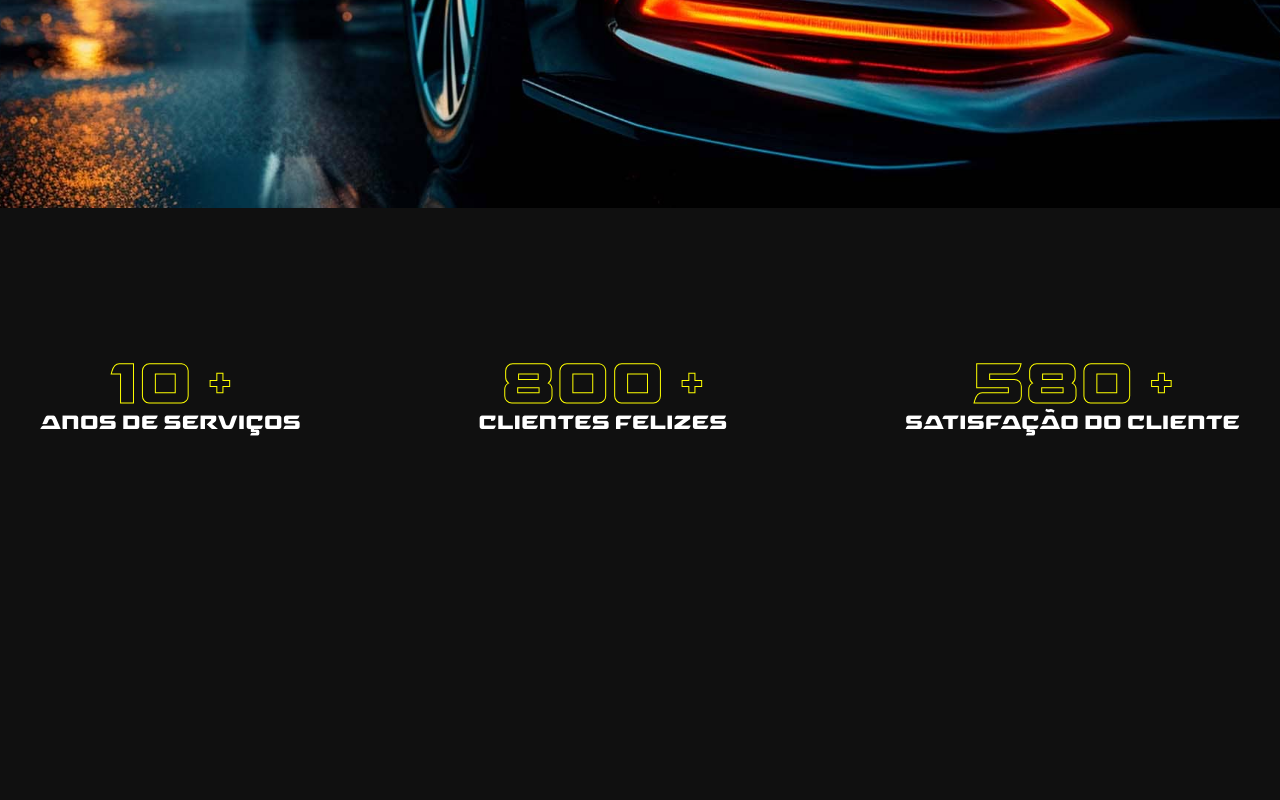
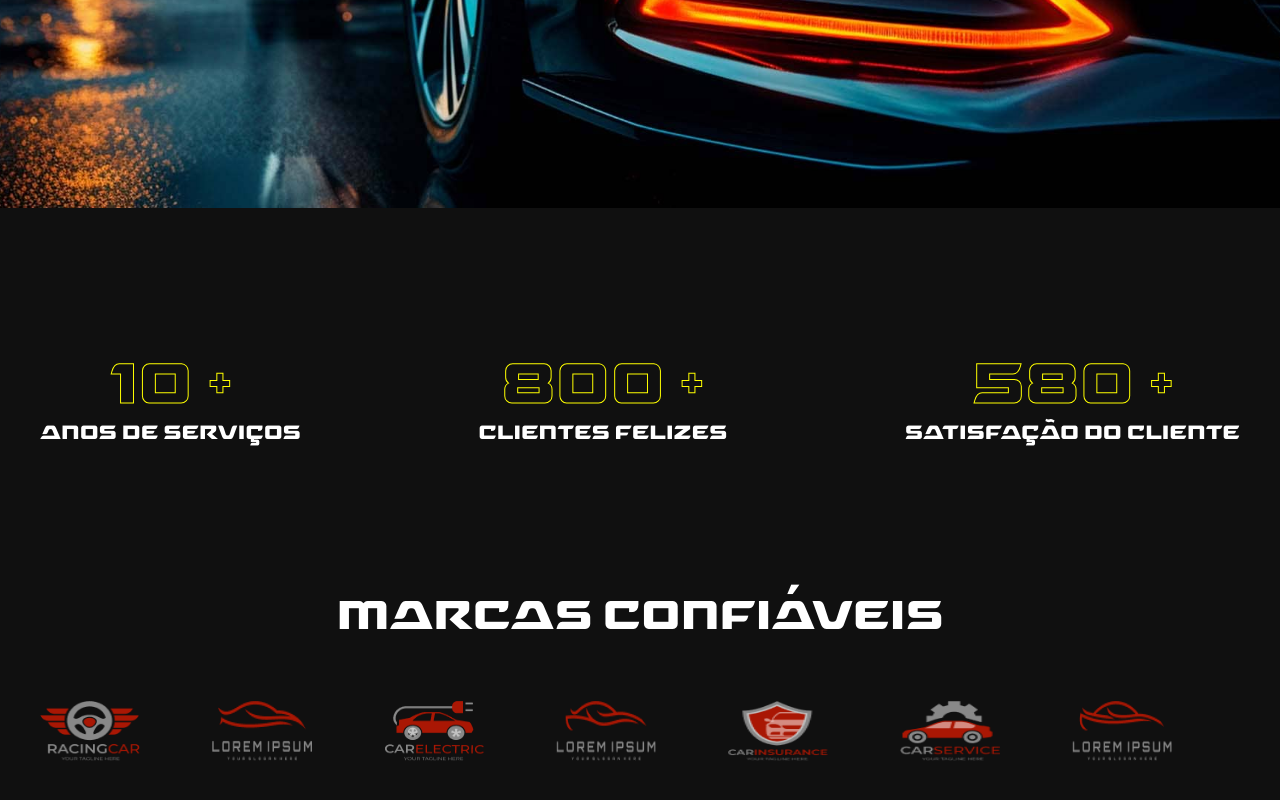
Before and after one commit to guilherme-rodrigues-francisco/kioficina, a plain HTML site: page index.html in a window 1280 px wide. Shown: the part 3357-4157 px from the top of the page. Before the commit the page ends 3940 px from the top, so only its background shows below. Drawn offline with nearby package versions, Linux system fonts and the light colour scheme; files whose address does not match are found by name.

Commit message:
implementa seção de marcas

```diff
--- a/css/style.css
+++ b/css/style.css
@@ -585,6 +585,7 @@ p {
   font-size: 3.5em;
   color: var(--white-color);
   text-align: center;
+  margin-bottom: 10px;
   color: transparent;
   -webkit-text-stroke: 1px #ffff00;
 }
@@ -592,5 +593,18 @@ p {
 .number__item p {
   font-family: var(--font-title);
   font-size: 1.2em;
+}
 
+.autobrands h3 {
+  font-family: var(--font-title);
+  font-size: 2.5em;
+  line-height: 48px;
+  text-align: center;
+  margin-bottom: 60px;
 }
+
+.autobrands__slide img {
+  height: 60px;
+  max-width: 100px;
+  align-items: center;
+}
--- a/index.html
+++ b/index.html
@@ -287,6 +287,31 @@
 
         <div class="spacing"></div>
 
+        <section class="autobrands">
+            <div class="container">
+                <h3>Marcas Confiáveis</h3>
+                <div class="autobrands__slide">
+                    <img src="/img/trusted-client_1.png" alt="...">
+                    <img src="/img/trusted-client_2.png" alt="...">
+                    <img src="/img/trusted-client_3.png" alt="...">
+                    <img src="/img/trusted-client_4.png" alt="...">
+                    <img src="/img/trusted-client_5.png" alt="...">
+                    <img src="/img/trusted-client_6.png" alt="...">
+                    <img src="/img/trusted-client_7.png" alt="...">
+                    <img src="/img/trusted-client_1.png" alt="...">
+                    <img src="/img/trusted-client_2.png" alt="...">
+                    <img src="/img/trusted-client_3.png" alt="...">
+                    <img src="/img/trusted-client_4.png" alt="...">
+                    <img src="/img/trusted-client_5.png" alt="...">
+                    <img src="/img/trusted-client_6.png" alt="...">
+                    <img src="/img/trusted-client_7.png" alt="...">
+                </div>
+            </div>
+        </section>
+
+        <div class="spacing"></div>
+
+
     </main>
 
     <script type="text/javascript" src="//code.jquery.com/jquery-3.7.1.min.js"></script>
--- a/js/script.js
+++ b/js/script.js
@@ -7,3 +7,13 @@ $(document).ready(function(){
         autoplaySpeed: 2000,
       });
   });
+
+  $(document).ready(function(){
+    $('.autobrands__slide').slick({
+        slidesToShow: 7,
+        slidesToScroll: 1,
+        autoplay: true,
+        arrows: false,
+        autoplaySpeed: 2000,
+      });
+  });
```
